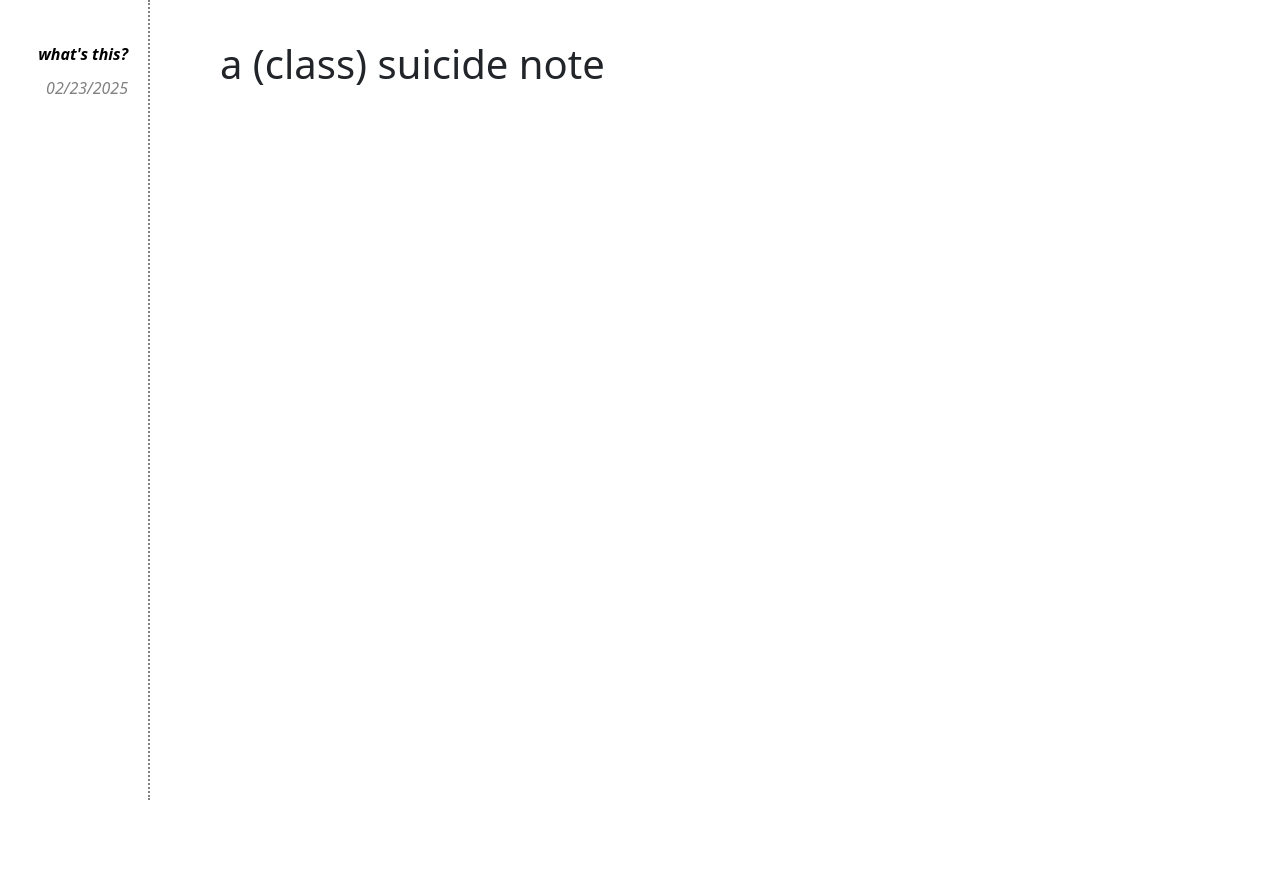
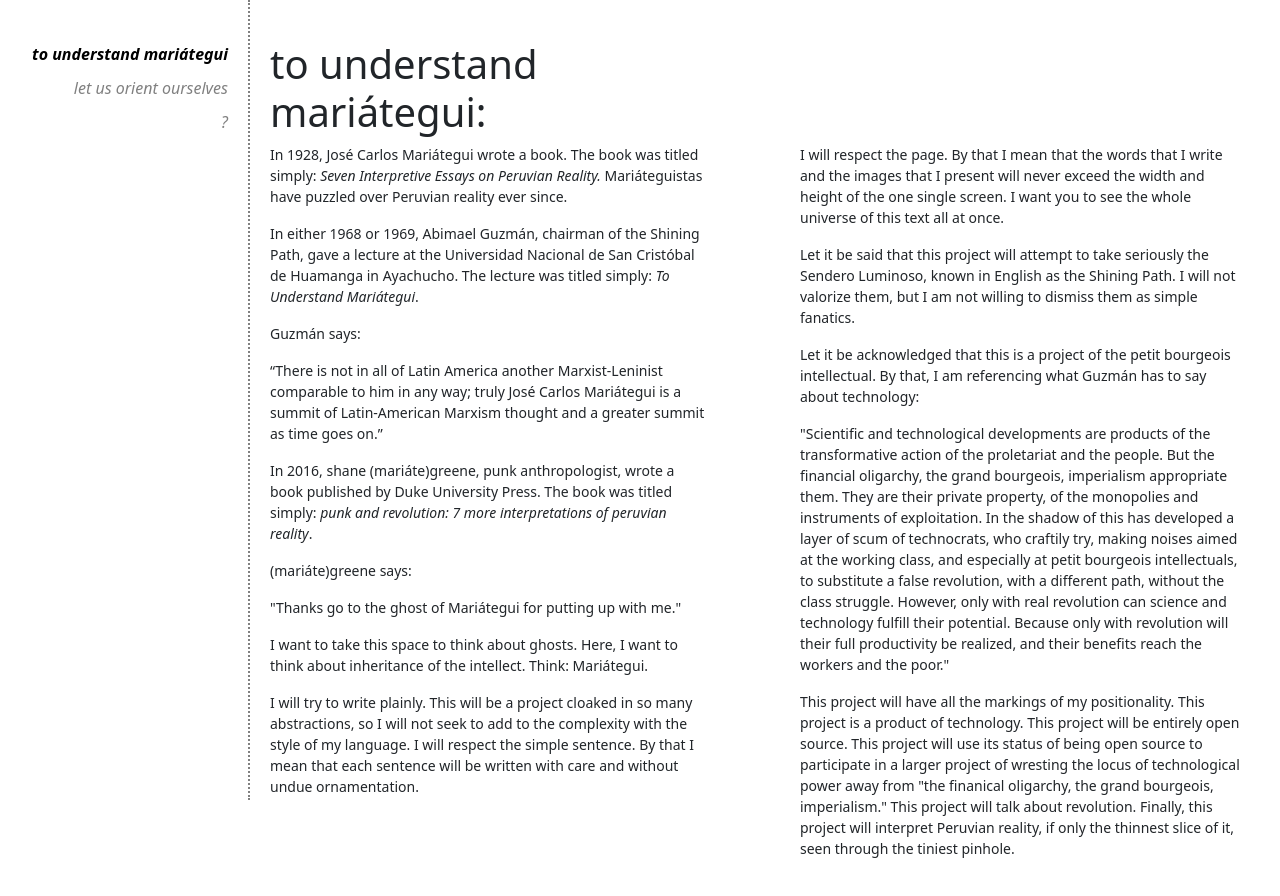
Before and after one commit to danhu0/lit-distro, a React (Vite) app: page /#/ in a window 1280 px wide. Shown: the top 896 px of the page. Before the commit the page ends 800 px from the top, so only its background shows below. Built offline with nearby package versions, Linux system fonts and the light colour scheme; the HTML template or start-up script is replaced by a standard one.

Commit message:
changed for mariategui

```diff
--- a/src/App.tsx
+++ b/src/App.tsx
@@ -3,6 +3,7 @@ import { HashRouter as Router, Routes, Route } from "react-router-dom"; // Use H
 import Navbar from "./components/Navbar";
 import Home from "./Home";
 import Article1 from "./articles/Article1";
+import Article2 from "./articles/Article2";
 import Books from "./Books";
 
 const App = () => {
@@ -19,6 +20,7 @@ const App = () => {
       >
         <Routes>
           <Route path="/" element={<Home />} />
+          <Route path="/article2" element={<Article2 />} />
           <Route path="/article1" element={<Article1 />} />
         </Routes>
       </div>
--- a/src/Home.tsx
+++ b/src/Home.tsx
@@ -1,5 +1,102 @@
 const Home = () => {
-  return <h1>a (class) suicide note</h1>;
+  return (
+    <div>
+      <h1 style={{ paddingLeft: 50, marginRight: 700 }}>
+        {" "}
+        to understand mariátegui:
+      </h1>
+
+      <div style={{ display: "flex", fontSize: 14 }}>
+        <div style={{ paddingLeft: 50, marginRight: 40, flex: 1 }}>
+          <p>
+            In 1928, José Carlos Mariátegui wrote a book. The book was titled
+            simply: <i>Seven Interpretive Essays on Peruvian Reality.</i>{" "}
+            Mariáteguistas have puzzled over Peruvian reality ever since.
+          </p>
+          <p>
+            In either 1968 or 1969, Abimael Guzmán, chairman of the Shining
+            Path, gave a lecture at the Universidad Nacional de San Cristóbal de
+            Huamanga in Ayachucho. The lecture was titled simply:{" "}
+            <i>To Understand Mariátegui</i>.
+          </p>
+          <p>Guzmán says:</p>
+          <p>
+            “There is not in all of Latin America another Marxist-Leninist
+            comparable to him in any way; truly José Carlos Mariátegui is a
+            summit of Latin-American Marxism thought and a greater summit as
+            time goes on.”
+          </p>
+          <p>
+            In 2016, shane (mariáte)greene, punk anthropologist, wrote a book
+            published by Duke University Press. The book was titled simply:{" "}
+            <i>
+              punk and revolution: 7 more interpretations of peruvian reality
+            </i>
+            .
+          </p>
+          <p>(mariáte)greene says:</p>
+          <p>"Thanks go to the ghost of Mariátegui for putting up with me."</p>
+          <p>
+            I want to take this space to think about ghosts. Here, I want to
+            think about inheritance of the intellect. Think: Mariátegui.
+          </p>
+          <p>
+            I will try to write plainly. This will be a project cloaked in so
+            many abstractions, so I will not seek to add to the complexity with
+            the style of my language. I will respect the simple sentence. By
+            that I mean that each sentence will be written with care and without
+            undue ornamentation.
+          </p>
+        </div>
+
+        <div style={{ paddingLeft: 50, flex: 1 }}>
+          <p>
+            I will respect the page. By that I mean that the words that I write
+            and the images that I present will never exceed the width and height
+            of the one single screen. I want you to see the whole universe of
+            this text all at once.
+          </p>
+          <p>
+            Let it be said that this project will attempt to take seriously the
+            Sendero Luminoso, known in English as the Shining Path. I will not
+            valorize them, but I am not willing to dismiss them as simple
+            fanatics.
+          </p>
+          <p>
+            Let it be acknowledged that this is a project of the petit bourgeois
+            intellectual. By that, I am referencing what Guzmán has to say about
+            technology:
+          </p>
+          <p>
+            "Scientific and technological developments are products of the
+            transformative action of the proletariat and the people. But the
+            financial oligarchy, the grand bourgeois, imperialism appropriate
+            them. They are their private property, of the monopolies and
+            instruments of exploitation. In the shadow of this has developed a
+            layer of scum of technocrats, who craftily try, making noises aimed
+            at the working class, and especially at petit bourgeois
+            intellectuals, to substitute a false revolution, with a different
+            path, without the class struggle. However, only with real revolution
+            can science and technology fulfill their potential. Because only
+            with revolution will their full productivity be realized, and their
+            benefits reach the workers and the poor."
+          </p>
+          <p>
+            This project will have all the markings of my positionality. This
+            project is a product of technology. This project will be entirely
+            open source. This project will use its status of being open source
+            to participate in a larger project of wresting the locus of
+            technological power away from "the finanical oligarchy, the grand
+            bourgeois, imperialism." This project will talk about revolution.
+            Finally, this project will interpret Peruvian reality, if only the
+            thinnest slice of it, seen through the tiniest pinhole.
+          </p>
+        </div>
+      </div>
+    </div>
+  );
 };
 
+// Here's the lecture by Guzman https://redlibrary.info/works/pcp/to-understand-mariategui.pdf
+
 export default Home;
--- a/src/articles/Article1.tsx
+++ b/src/articles/Article1.tsx
@@ -1,5 +1,18 @@
 const Article1 = () => {
-  return <div>article 1</div>;
+  return (
+    <div style={{ paddingLeft: 50, paddingRight: 300 }}>
+      <h1> on the question of these chinese-peruvian dogs:</h1>
+      <p>
+        On December 26, 1980, residents of Ayacucho, Peru woke up to find dead
+        dogs strung up and hung from lamp posts. Their corpses were wrapped with
+        signs that read “Deng Xiaoping son of a bitch”{" "}
+        <i>(Teng Hsiao-Ping hijo de perra)</i>, and rumors began to circulate
+        that explosives were hidden among the dogs. Members of the Shining Path{" "}
+        <i>(Sendero Luminoso)</i>, a militant Peruvian Maoist organization, hung
+        the dogs in Ayacucho as well as in Lima on the birthday of Mao Zedong
+      </p>
+    </div>
+  );
 };
 
 export default Article1;
--- /dev/null
+++ b/src/articles/Article2.tsx
@@ -0,0 +1,15 @@
+const Article2 = () => {
+  return (
+    <div>
+      <h1 style={{ paddingLeft: 50 }}>let us orient ourselves: </h1>
+      <div style={{ display: "flex" }}>
+        <div style={{ paddingLeft: 50, marginRight: 40, flex: 1 }}></div>
+        <div style={{ flex: 1 }}>
+          <img src="maria0.jpg" style={{ maxWidth: "75%", height: "auto" }} />
+        </div>
+      </div>
+    </div>
+  );
+};
+
+export default Article2;
--- a/src/components/Navbar.tsx
+++ b/src/components/Navbar.tsx
@@ -1,5 +1,12 @@
-import React, { useState } from "react";
+import React from "react";
 import { Link, useLocation } from "react-router-dom";
+
+const links = [
+  { path: "/", label: "to understand mariátegui" },
+  { path: "/article2", label: "let us orient ourselves" },
+  { path: "/article1", label: "?" },
+  // You can easily add more here
+];
 
 const Navbar = () => {
   const location = useLocation();
@@ -8,14 +15,13 @@ const Navbar = () => {
     <nav
       style={{
         backgroundColor: "white",
-        color: "white",
         padding: "20px",
         paddingTop: "37px",
         height: "100vh",
         position: "fixed",
         left: 0,
         top: 0,
-        width: "150px",
+        width: "250px",
         display: "flex",
         flexDirection: "column",
         borderRight: "2px dotted grey",
@@ -32,30 +38,20 @@ const Navbar = () => {
           fontStyle: "italic",
         }}
       >
-        <li style={{ margin: "5px 0" }}>
+        {links.map(({ path, label }) => (
+          <li key={path} style={{ margin: "5px 0" }}>
             <Link
-            to="/"
+              to={path}
               style={{
-              color: location.pathname === "/" ? "black" : "grey",
+                color: location.pathname === path ? "black" : "grey",
                 textDecoration: "none",
-              fontWeight: location.pathname === "/" ? "bold" : "normal",
+                fontWeight: location.pathname === path ? "bold" : "normal",
               }}
             >
-            what's this?
+              {label}
             </Link>
           </li>
-        <li style={{ margin: "5px 0" }}>
-          <Link
-            to="/article1"
-            style={{
-              color: location.pathname === "/article1" ? "black" : "grey",
-              textDecoration: "none",
-              fontWeight: location.pathname === "/article1" ? "bold" : "normal",
-            }}
-          >
-            02/23/2025
-          </Link>
-        </li>
+        ))}
       </ul>
     </nav>
   );
```
Also changed, not shown: 1 other file (tests, documents, lock files or other folders). Lines whose indentation alone changed are shown as unchanged.
